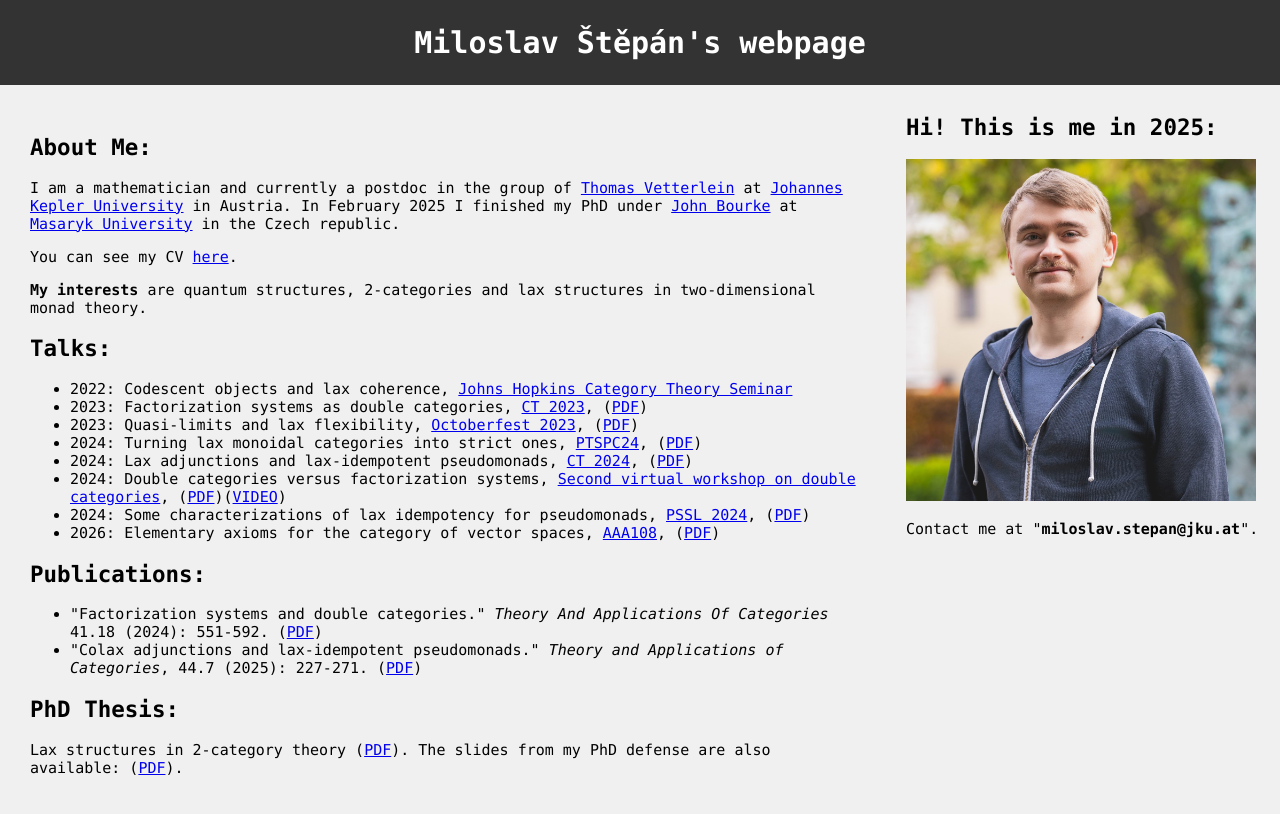
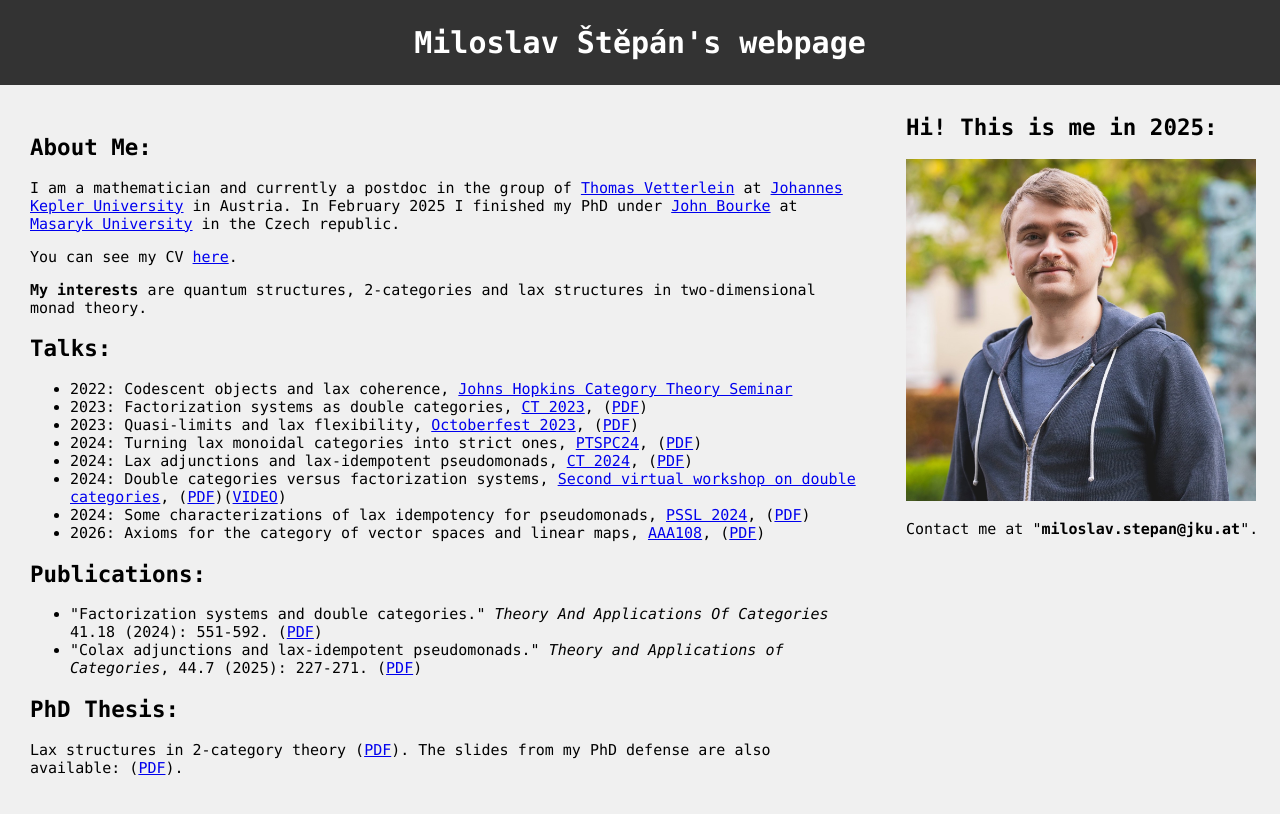
Before and after one commit to MiloslavStepan/MiloslavStepan.github.io, a Jekyll site: the page built from README.md, in a window 1280 px wide. Shown: the top 814 px of the page. Built offline with Jekyll 4.4.1, drawn with Linux system fonts in a browser that asks for light colours; our own code applies the rules of GitHub Pages for plain Markdown files.

Commit message:
Update home.html

```diff
--- a/_layouts/home.html
+++ b/_layouts/home.html
@@ -79,7 +79,7 @@
 		<li>2024: Lax adjunctions and lax-idempotent pseudomonads, <a href="https://www.usc.gal/regaca/ct2024/">CT 2024</a>, (<a href="Files/2024.06%20CT24%20Slides.pdf">PDF</a>)</li>
 		<li>2024: Double categories versus factorization systems, <a href="https://bryceclarke.github.io/virtual-double-categories-workshop/">Second virtual workshop on double categories</a>, (<a href="Files/2024.10.21%20VDBLW24%20Slides.pdf">PDF</a>)(<a href="https://www.youtube.com/watch?v=DntOQL8DAKA">VIDEO</a>)</li>
 		<li>2024: Some characterizations of lax idempotency for pseudomonads, <a href="https://dutchcats.github.io/PSSL-2024/">PSSL 2024</a>, (<a href="Files/2024.15.11%20PSSL109%20Slides.pdf">PDF</a>)</li>
-		<li>2026: Elementary axioms for the category of vector spaces, <a href="https://www.aaa108.org/home">AAA108</a>, (<a href="Files/2026.02%20AAA108%20Slides.pdf">PDF</a>)</li>
+		<li>2026: Axioms for the category of vector spaces and linear maps, <a href="https://www.aaa108.org/home">AAA108</a>, (<a href="Files/2026.02%20AAA108%20Slides.pdf">PDF</a>)</li>
 		</ul>
 
         <h2>Publications:</h2>
```
